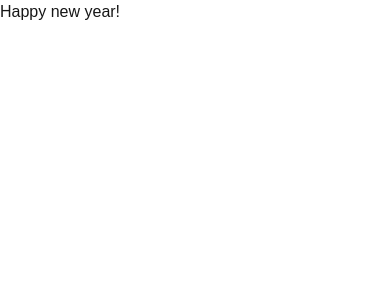
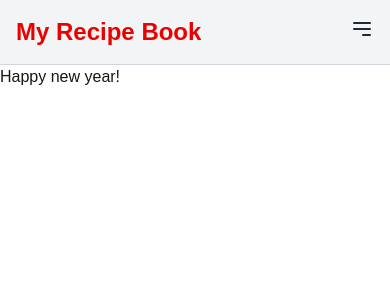
Before and after one commit to KrKate/newYearProject, a Next.js app in the folder new_year/: page / in a window 390 px wide. Shown: the top 300 px of the page. Built offline with nearby package versions, Linux system fonts and the light colour scheme.

Commit message:
feat: add buttonNormal color

```diff
--- a/new_year/src/app/layout.tsx
+++ b/new_year/src/app/layout.tsx
@@ -1,6 +1,8 @@
 import type { Metadata } from 'next';
 import { Geist, Geist_Mono } from 'next/font/google';
 import './globals.css';
+import Header from '@/components/header/header';
+import { ReactNode } from 'react';
 
 const geistSans = Geist({
   variable: '--font-geist-sans',
@@ -12,21 +14,22 @@ const geistMono = Geist_Mono({
   subsets: ['latin'],
 });
 
-export const metadata: Metadata = {
-  title: 'Create Next App',
-  description: 'Generated by create next app',
+export const metadata = {
+  title: "My Recipe Book",
+  description: "A collection of delicious recipes",
 };
 
 export default function RootLayout({
   children,
-}: Readonly<{
-  children: React.ReactNode;
-}>) {
+}: {
+  children: ReactNode;
+}) {
   return (
     <html lang="en">
       <body
         className={`${geistSans.variable} ${geistMono.variable} antialiased`}
       >
+        <Header />
         {children}
       </body>
     </html>
--- a/new_year/src/app/not-found.tsx
+++ b/new_year/src/app/not-found.tsx
@@ -5,8 +5,8 @@ export default function NotFound() {
   return (
     <div className="flex items-center justify-center h-screen bg-gray-100">
       <main className="text-center">
-        <h1 className="text-5xl font-bold text-gray-800">Oops, the dish isn’t ready yet!</h1>
-        <p className="text-lg text-gray-600 mt-4">
+        <h1 className="text-5xl font-bold text-customGray">Oops, the dish isn’t ready yet!</h1>
+        <p className="text-lg text-customGray mt-4">
           Looks like you’ve checked in too early — this recipe is still cooking.
           Head back to the homepage to find something else delicious!
         </p>
@@ -19,7 +19,7 @@ export default function NotFound() {
         />
         <a
           href="/"
-          className="mt-6 inline-block bg-[#333333] text-white px-6 py-3 rounded-lg hover:bg-gray-800 transition"
+          className="mt-6 inline-block bg-customGray text-white px-6 py-3 rounded-lg hover:bg-gray-800 transition"
         >
           Back to Recipes
         </a>
--- a/new_year/src/components/header/header.tsx
+++ b/new_year/src/components/header/header.tsx
@@ -0,0 +1,50 @@
+import Link from "next/link";
+
+export default function Header() {
+  return (
+    <header className="bg-gray-100 border-b border-gray-300">
+      <div className="container mx-auto flex items-center justify-between p-4">
+        <Link href="/" className="text-2xl font-bold text-customRed">
+            My Recipe Book
+        </Link>
+
+        <nav className="hidden md:flex space-x-7">
+          <Link href="/" className="text-xl text-customGray hover:text-gray-800 active:text-customRed">
+            Home
+          </Link>
+          <Link href="/recipes" className="text-xl text-customGray hover:text-gray-800 active:text-customRed">
+            Recipes
+          </Link>
+          <Link href="/about" className="text-xl text-customGray hover:text-gray-800 active:text-customRed">
+            About
+          </Link>
+          <Link href="/contact" className="text-xl text-customGray hover:text-gray-800 active:text-customRed">
+            Contact
+          </Link>
+        </nav>
+
+        <div className="md:hidden">
+          <button
+            className="text-gray-800 focus:outline-none"
+            aria-label="Open menu"
+          >
+            <svg
+              className="w-6 h-6"
+              fill="none"
+              stroke="currentColor"
+              viewBox="0 0 24 24"
+              xmlns="http://www.w3.org/2000/svg"
+            >
+              <path
+                strokeLinecap="round"
+                strokeLinejoin="round"
+                strokeWidth={2}
+                d="M4 6h16M4 12h16m-7 6h7"
+              />
+            </svg>
+          </button>
+        </div>
+      </div>
+    </header>
+  );
+}
--- a/new_year/tailwind.config.ts
+++ b/new_year/tailwind.config.ts
@@ -9,8 +9,9 @@ export default {
   theme: {
     extend: {
       colors: {
-        background: 'var(--background)',
-        foreground: 'var(--foreground)',
+        customRed: '#eb0000',
+        customGray: '#333333',
+        buttonNormal: '#f2d7d7'
       },
     },
   },
```
